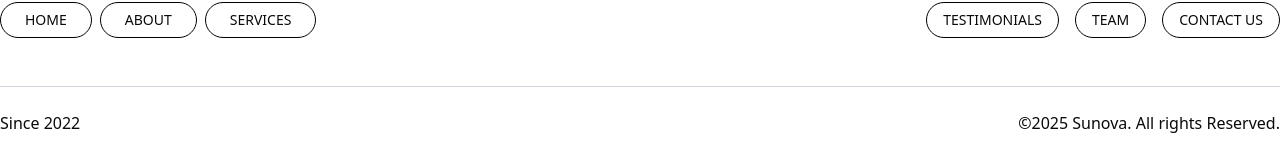
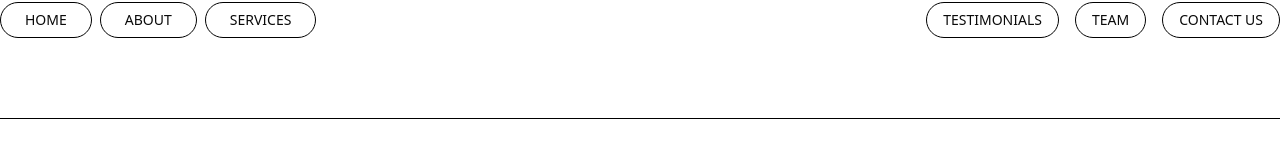
Before and after one commit to Kaveeshala/landing-page2, a Next.js app: page / in a window 1280 px wide. Shown: the part 4528-4675 px from the top of the page. Built offline with nearby package versions, Linux system fonts and the light colour scheme.

Commit message:
footer section

```diff
--- a/app/components/Footer.jsx
+++ b/app/components/Footer.jsx
@@ -68,7 +68,7 @@ export default function Footer() {
           </div>
         </div>
 
-        <hr className="mt-12 border-gray-300" />
+        <hr className="mt-20 border-black" />
 
         <div className="flex justify-between mt-6">
           <p>Since 2022</p>
```
